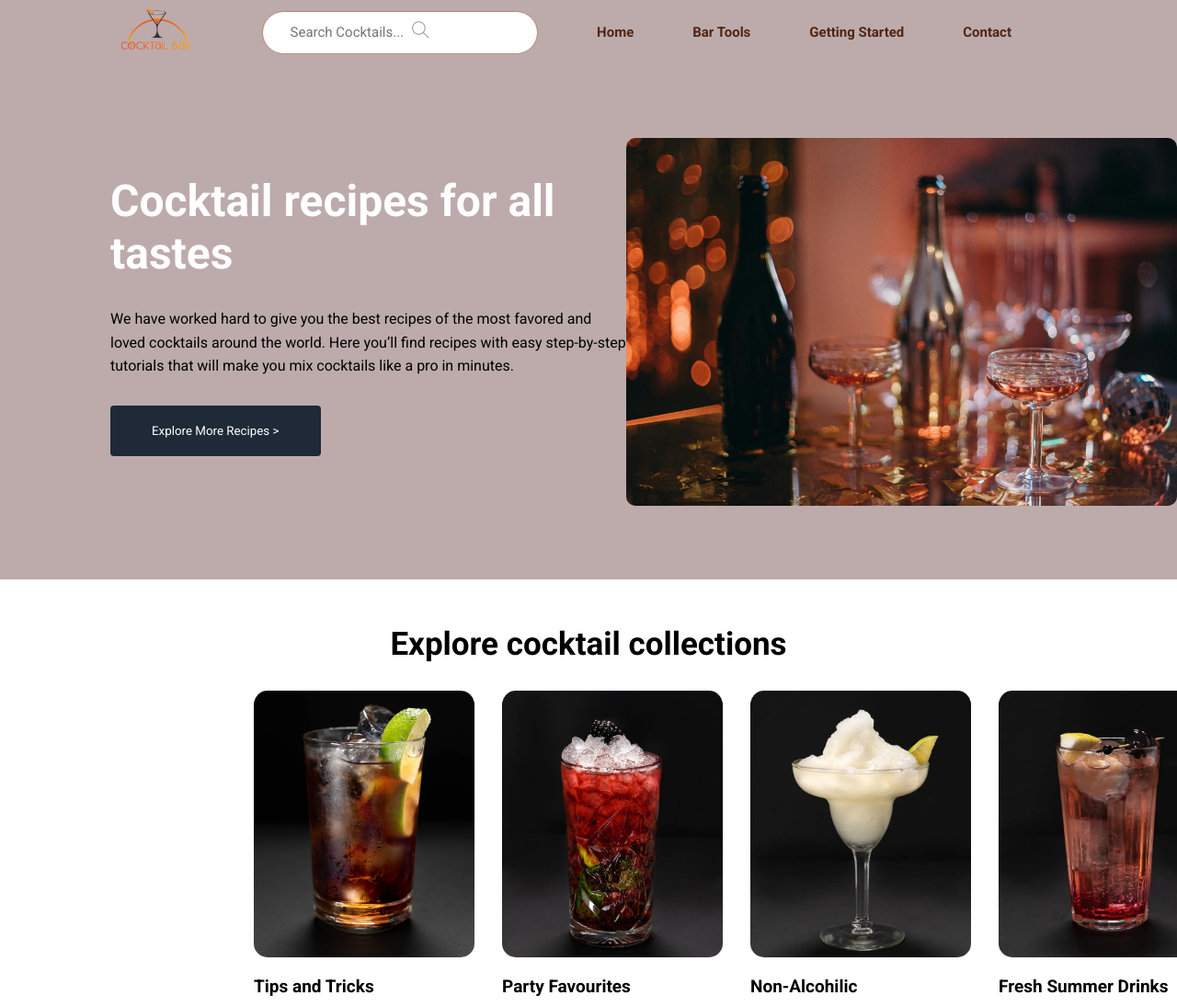
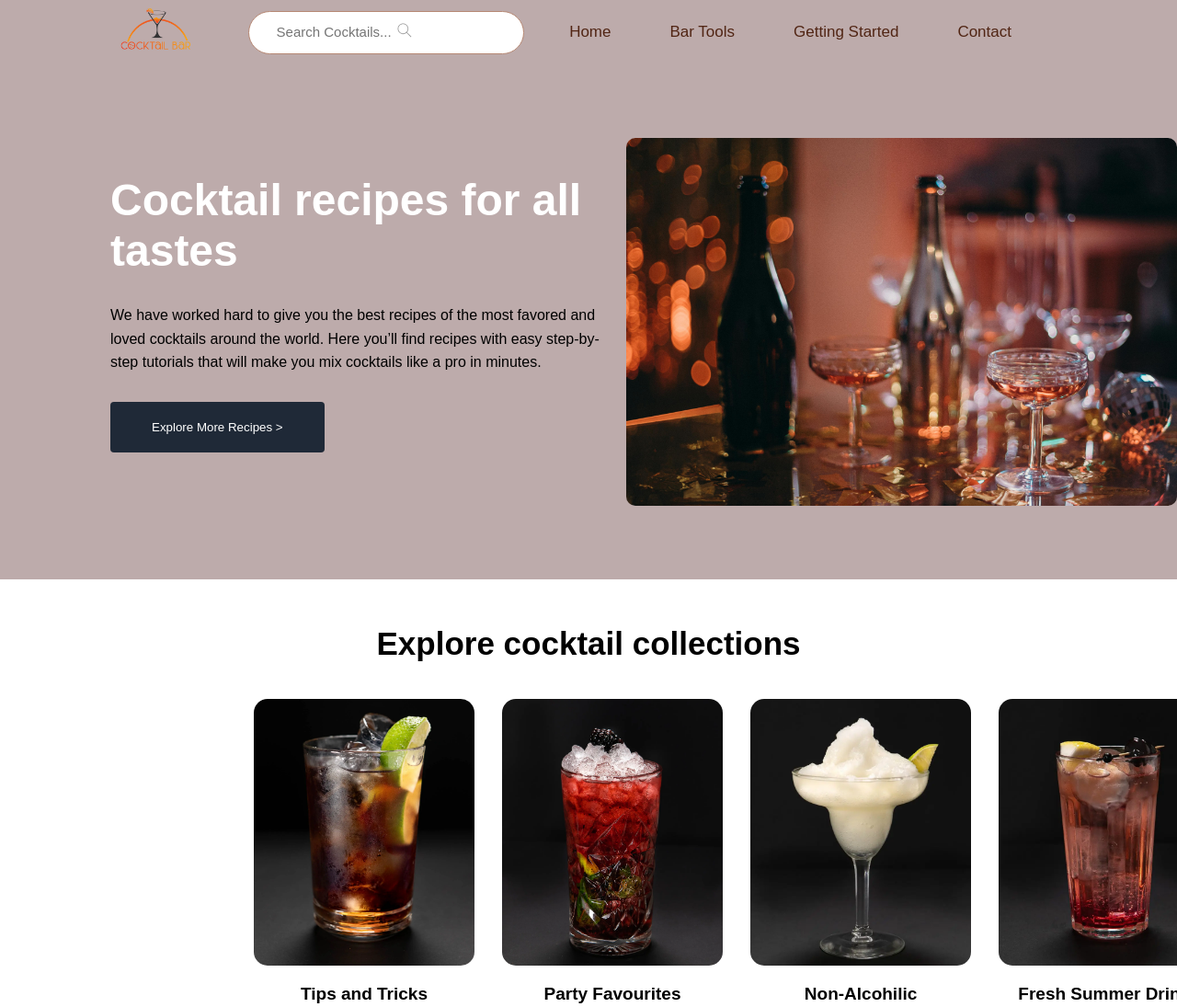
Before and after one commit to Michael2021o/landing-Page, a plain HTML site: page index.html in a window 1280 px wide. Shown: the top 1095 px of the page at 92% size. Drawn offline with Linux system fonts and the light colour scheme.

Commit message:
change font

```diff
--- a/styles.css
+++ b/styles.css
@@ -2,7 +2,8 @@
   padding: 0;
   margin: 0;
   box-sizing: border-box;
-  font-family: "Roboto", sans-serif;
+  font-family: "Poppins", sans-serif;
+  font-style: normal;
   list-style: none;
   text-decoration: none;
 }
@@ -29,8 +30,8 @@
 }
 .navbar a {
   color: #512514;
-  font-size: 15px;
-  font-weight: 600;
+  font-size: 17px;
+  font-weight: 500;
 }
 .navbar a:hover {
   color: #fff;
@@ -63,9 +64,9 @@ nav {
   outline: none;
 }
 .search-bar img {
-  width: 25px;
+  width: 20px;
   position: absolute;
-  top: 20px;
+  top: 23px;
   margin-left: 160px;
   opacity: 40%;
 }
@@ -75,6 +76,7 @@ nav {
   justify-content: space-between;
   padding-top: 80px;
   padding-left: 120px;
+  flex: 1;
 }
 .hero-image {
   height: 400px;
@@ -135,7 +137,7 @@ nav {
 .more-images {
   display: flex;
   justify-content: space-between;
-  padding-top: 30px;
+  padding-top: 40px;
   gap: 30px;
   width: 70%;
   margin-left: auto;
@@ -156,6 +158,7 @@ nav {
 .explore-box h4 {
   font-size: 19px;
   margin-top: 20px;
+  text-align: center;
 }
 .need-help {
   display: flex;
```
